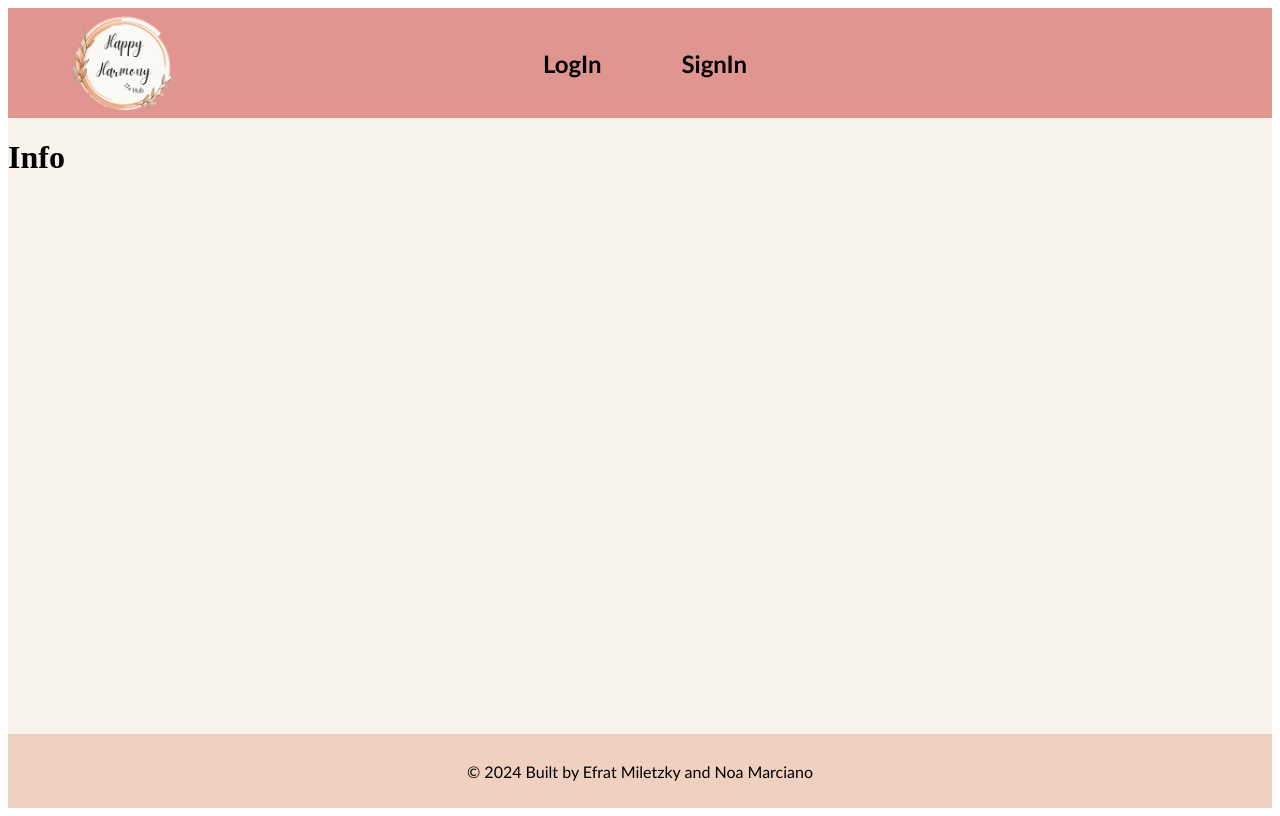
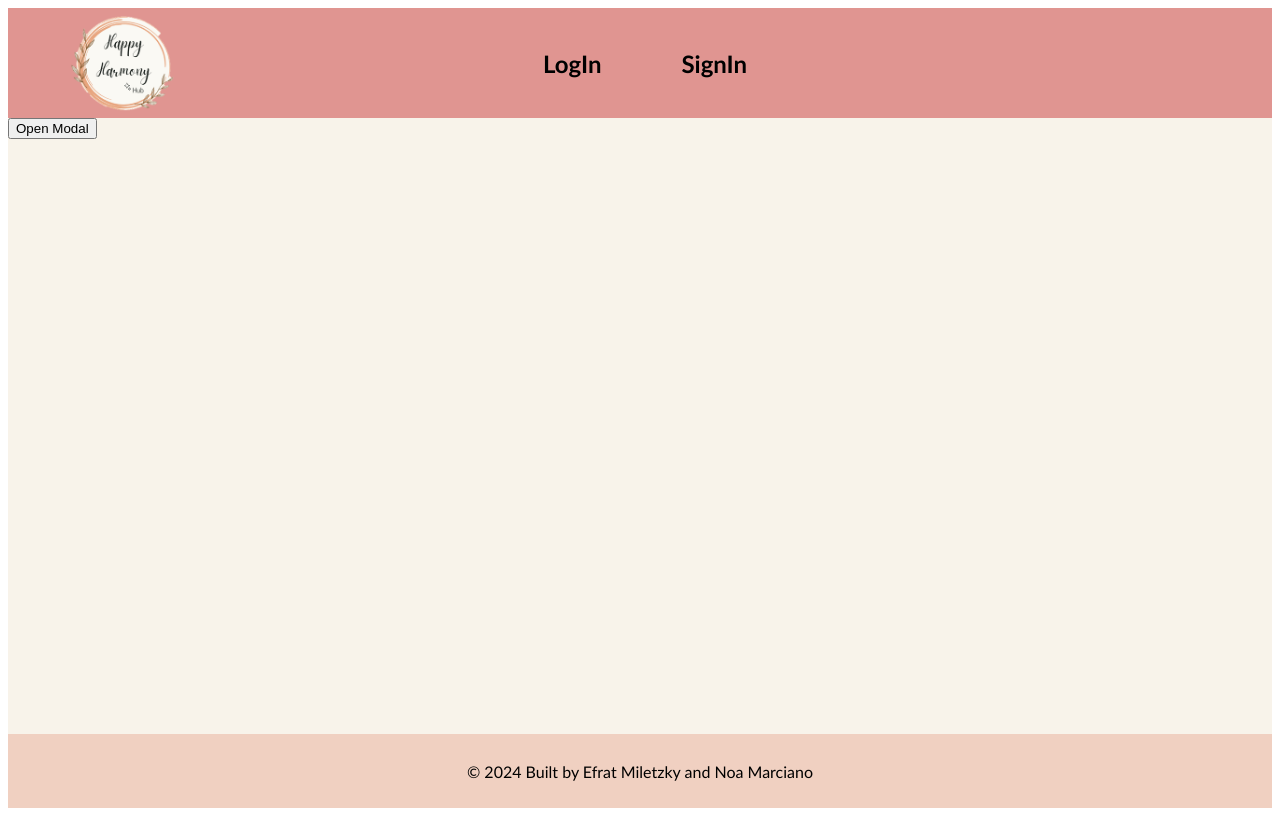
Before and after one commit to efratMIL/FakeServerProject, a React (Vite) app in the folder react/: page /users/1/info in a window 1280 px wide. Built offline with nearby package versions, Linux system fonts and the light colour scheme.

Commit message:
STARTIN INFO

```diff
--- a/react/package.json
+++ b/react/package.json
@@ -11,7 +11,9 @@
   },
   "dependencies": {
     "react": "^18.2.0",
+    "react-bootstrap": "^2.9.2",
     "react-dom": "^18.2.0",
+    "react-modal": "^3.16.1",
     "react-router-dom": "^6.21.1"
   },
   "devDependencies": {
--- a/react/src/componnents/Header.jsx
+++ b/react/src/componnents/Header.jsx
@@ -42,7 +42,7 @@
                     <>
                         <NavLink
                             className={({ isActive }) => isActive ? 'activeStyles' : 'unActiveStyle'}
-                            to="/"
+                            to="/home"
                         >
                             <img className={'logo'} src={logo2} alt="Logo" />
                         </NavLink>
@@ -60,25 +60,25 @@
                             Log Out
                         </NavLink>
                         <NavLink
-                            to={`users/${userData[0].id}/albums`}
+                            to={`users/${userData.id}/albums`}
                             className={({ isActive }) => (isActive ? 'activeStyles' : 'unActiveStyle')}
                         >
                             Albums
                         </NavLink>
                         <NavLink
-                            to={`users/${userData[0].id}/posts`}
+                            to={`users/${userData.id}/posts`}
                             className={({ isActive }) => (isActive ? 'activeStyles' : 'unActiveStyle')}
                         >
                             Posts
                         </NavLink>
                         <NavLink
-                            to={`users/${userData[0].id}/todos`}
+                            to={`users/${userData.id}/todos`}
                             className={({ isActive }) => (isActive ? 'activeStyles' : 'unActiveStyle')}
                         >
                             Todos
                         </NavLink>
                         <NavLink
-                            to={`users/${userData[0].id}/info`}
+                            to={`users/${userData.id}/info`}
                             className={({ isActive }) => (isActive ? 'activeStyles' : 'unActiveStyle')}
                         >
                             Info
--- a/react/src/pages/Info.jsx
+++ b/react/src/pages/Info.jsx
@@ -1,8 +1,68 @@
-import './pages.css'
-function Info()
-{
-    return(
-        <h1>Info</h1>
-    );
+import './pages.css';
+import React from 'react';
+import ReactDOM from 'react-dom';
+import Modal from 'react-modal';
+
+// Set the app element to document.body
+Modal.setAppElement(document.body);
+
+function Info() {
+  const customStyles = {
+    content: {
+      top: '50%',
+      left: '50%',
+      right: 'auto',
+      bottom: 'auto',
+      marginRight: '-50%',
+      transform: 'translate(-50%, -50%)',
+      backgroundColor: '#fff',
+      borderRadius: '10px',
+      boxShadow: '0 4px 8px rgba(0, 0, 0, 0.1)',
+      padding: '20px',
+    },
+    overlay: {
+      backgroundColor: 'rgba(0, 0, 0, 0.5)',
+    },
+  };
+
+  let subtitle;
+  const [modalIsOpen, setIsOpen] = React.useState(false);
+
+  function openModal() {
+    setIsOpen(true);
+  }
+
+  function afterOpenModal() {
+    subtitle.style.color = '#f00';
+  }
+
+  function closeModal() {
+    setIsOpen(false);
+  }
+
+  return (
+    <div>
+      <button onClick={openModal}>Open Modal</button>
+      <Modal
+        isOpen={modalIsOpen}
+        onAfterOpen={afterOpenModal}
+        onRequestClose={closeModal}
+        style={customStyles}
+        contentLabel="Example Modal"
+      >
+        <h2 ref={(_subtitle) => (subtitle = _subtitle)}>Hello</h2>
+        <button onClick={closeModal}>close</button>
+        <div>I am a modal</div>
+        <form>
+          <input />
+          <button>tab navigation</button>
+          <button>stays</button>
+          <button>inside</button>
+          <button>the modal</button>
+        </form>
+      </Modal>
+    </div>
+  );
 }
+
 export default Info;
--- a/react/src/pages/LogIn.jsx
+++ b/react/src/pages/LogIn.jsx
@@ -31,9 +31,15 @@
         } else {
           if (foundUser[0].website === password) {
             alert(`${foundUser[0].username} שמחים שחזרת `);
-            setShowHeaders(true);
-            setUserData(foundUser),
-              navigate('/home');
+            setShowHeaders(true)
+            setUserData(foundUser[0])
+            console.log(foundUser);
+            const currentUser = {
+              userName: userName,
+              password: password
+            };
+            localStorage.setItem('thisUser', JSON.stringify(currentUser))
+              navigate('/home')
           } else {
             alert('Your password is incorrect');
             setPassword("");
```
Also changed, not shown: 2 other files (tests, documents, lock files or other folders).
